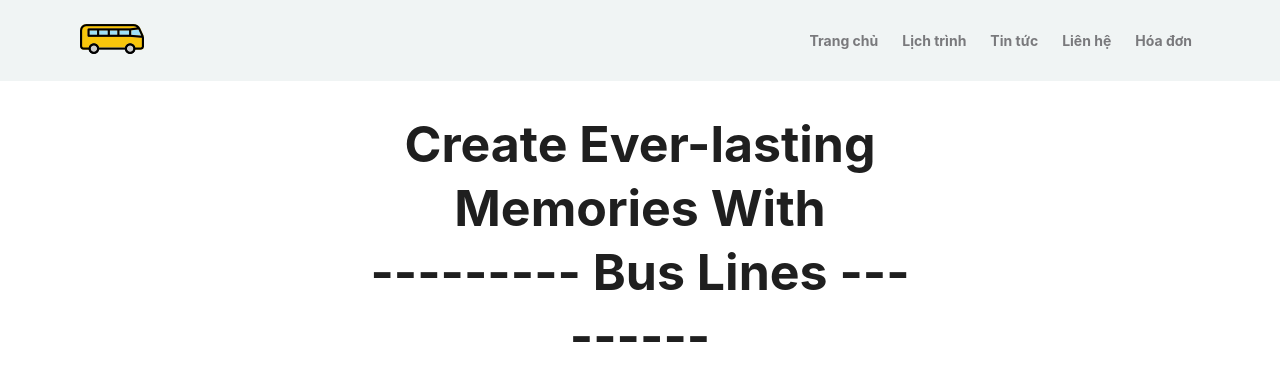
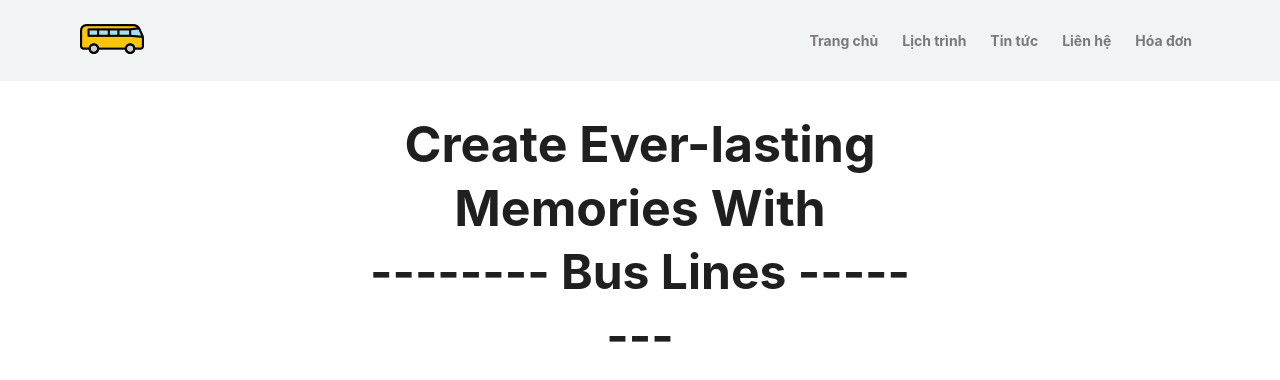
Before and after one commit to superdark1999/bus-ticket-client, a React (Create React App) app: page / in a window 1280 px wide. Shown: the top 380 px of the page. Built offline with nearby package versions, Linux system fonts and the light colour scheme; no server answers.

Commit message:
fix link

```diff
--- a/src/components/Home/index.tsx
+++ b/src/components/Home/index.tsx
@@ -115,7 +115,7 @@ const Home = () => {
     <HomeStyle className="flex container">
       <div className="mainText">
         <h1 data-aos="fade-up" data-aos-duration="2500">
-          Create Ever-lasting Memories With <span style={{display: 'block'}}> --------- Bus Lines --------- </span>
+          Create Ever-lasting Memories With <span style={{display: 'block', fontSize: '3rem'}}> -------- Bus Lines -------- </span>
         </h1>
       </div>
 
```
